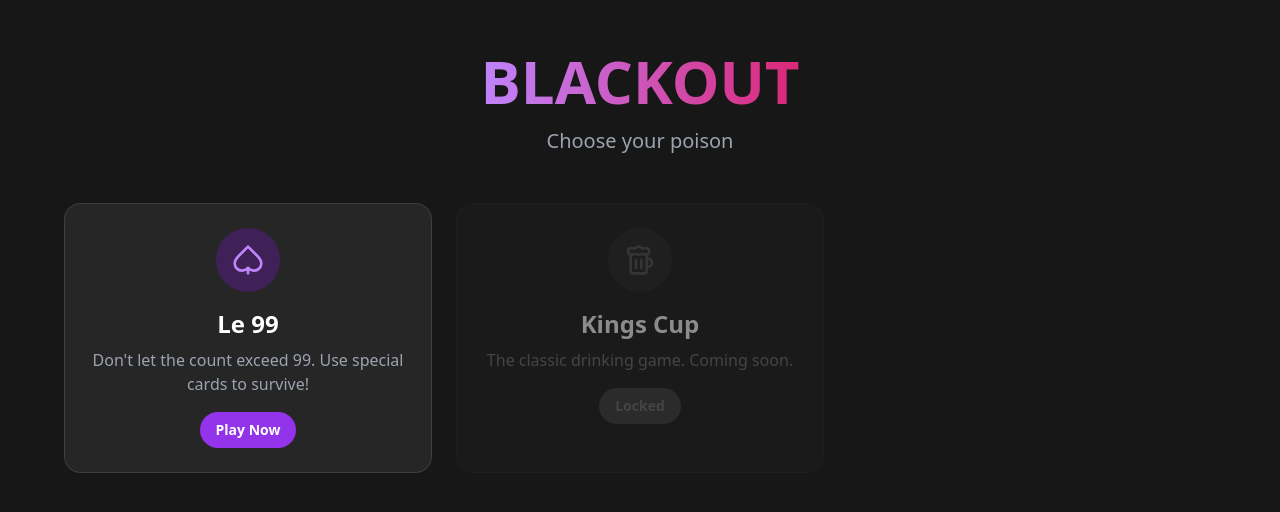
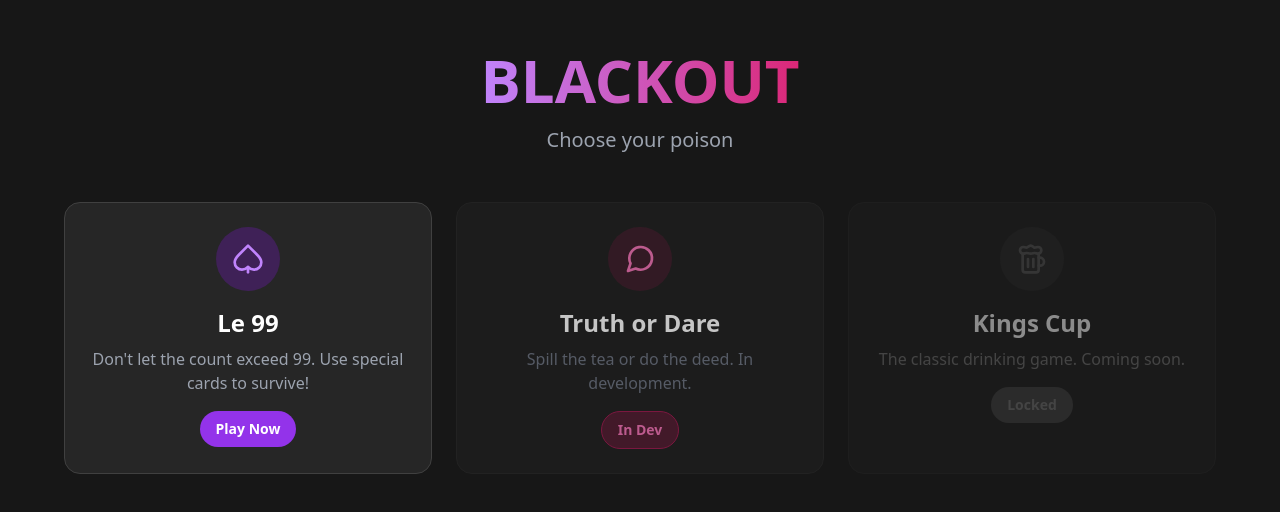
Before and after one commit to Adam-Blf/Blackout, a React (Vite) app in the folder client/: page / in a window 1280 px wide. Shown: the part 138-650 px from the top of the page. Built offline with nearby package versions, Linux system fonts and the light colour scheme; no server answers; the HTML template or start-up script is replaced by a standard one.

Commit message:
Update: Add Truth or Dare to roadmap and home screen

```diff
--- a/client/src/components/Home.jsx
+++ b/client/src/components/Home.jsx
@@ -1,5 +1,5 @@
 import React from 'react';
-import { Beer, Spade } from 'lucide-react';
+import { Beer, Spade, MessageCircle } from 'lucide-react';
 
 export default function Home({ onSelectGame }) {
   return (
@@ -30,6 +30,20 @@ export default function Home({ onSelectGame }) {
           </div>
         </div>
 
+        {/* Truth or Dare Card (In Dev) */}
+        <div className="bg-neutral-800/50 rounded-2xl p-6 border border-neutral-800 opacity-75 cursor-not-allowed">
+          <div className="flex flex-col items-center text-center">
+            <div className="w-16 h-16 bg-pink-900/30 rounded-full flex items-center justify-center mb-4">
+              <MessageCircle className="w-8 h-8 text-pink-400" />
+            </div>
+            <h3 className="text-2xl font-bold mb-2">Truth or Dare</h3>
+            <p className="text-gray-500 mb-4">Spill the tea or do the deed. In development.</p>
+            <span className="px-4 py-2 bg-pink-900/50 rounded-full text-sm font-bold text-pink-400 border border-pink-800">
+              In Dev
+            </span>
+          </div>
+        </div>
+
         {/* Coming Soon Card */}
         <div className="bg-neutral-800/50 rounded-2xl p-6 border border-neutral-800 opacity-50 cursor-not-allowed">
           <div className="flex flex-col items-center text-center grayscale">
```
Also changed, not shown: 1 other file (tests, documents, lock files or other folders).
